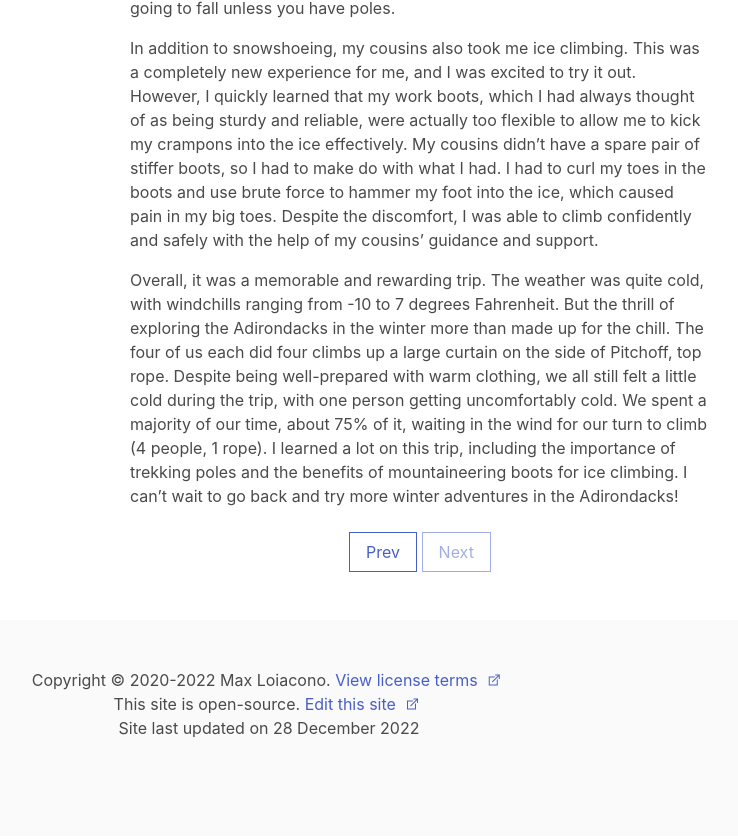
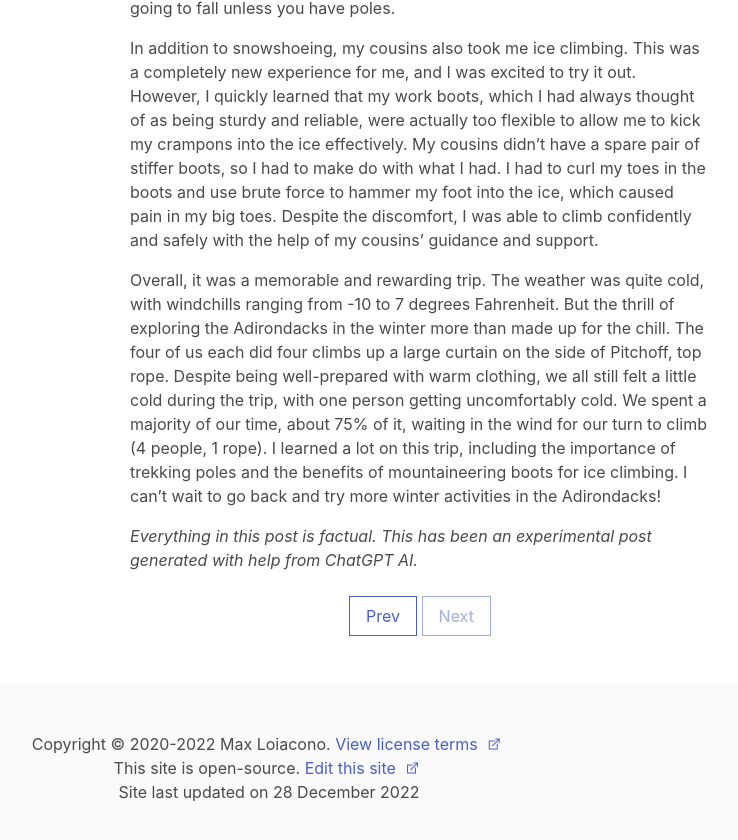
Before and after one commit to itsmaxymoo/itsmaxymoo.com, a Jekyll site: the page built from _posts/2022-12-26-adirondack-winter-trip.md, in a window 1280 px wide and 900 px high, scrolled down 812 px. Shown: the top 840 px of the window, without its empty margins (371-1109 px from the left). Built offline with Jekyll 4.4.1, drawn with Linux system fonts in a browser that asks for light colours.

Commit message:
adk trip post fina;

```diff
--- a/_posts/2022-12-26-adirondack-winter-trip.md
+++ b/_posts/2022-12-26-adirondack-winter-trip.md
@@ -11,4 +11,6 @@ If you begin to tip, you're going to fall unless you have poles.
 
 In addition to snowshoeing, my cousins also took me ice climbing. This was a completely new experience for me, and I was excited to try it out. However, I quickly learned that my work boots, which I had always thought of as being sturdy and reliable, were actually too flexible to allow me to kick my crampons into the ice effectively. My cousins didn't have a spare pair of stiffer boots, so I had to make do with what I had. I had to curl my toes in the boots and use brute force to hammer my foot into the ice, which caused pain in my big toes. Despite the discomfort, I was able to climb confidently and safely with the help of my cousins' guidance and support.
 
-Overall, it was a memorable and rewarding trip. The weather was quite cold, with windchills ranging from -10 to 7 degrees Fahrenheit. But the thrill of exploring the Adirondacks in the winter more than made up for the chill. The four of us each did four climbs up a large curtain on the side of Pitchoff, top rope. Despite being well-prepared with warm clothing, we all still felt a little cold during the trip, with one person getting uncomfortably cold. We spent a majority of our time, about 75% of it, waiting in the wind for our turn to climb (4 people, 1 rope). I learned a lot on this trip, including the importance of trekking poles and the benefits of mountaineering boots for ice climbing. I can't wait to go back and try more winter adventures in the Adirondacks!
+Overall, it was a memorable and rewarding trip. The weather was quite cold, with windchills ranging from -10 to 7 degrees Fahrenheit. But the thrill of exploring the Adirondacks in the winter more than made up for the chill. The four of us each did four climbs up a large curtain on the side of Pitchoff, top rope. Despite being well-prepared with warm clothing, we all still felt a little cold during the trip, with one person getting uncomfortably cold. We spent a majority of our time, about 75% of it, waiting in the wind for our turn to climb (4 people, 1 rope). I learned a lot on this trip, including the importance of trekking poles and the benefits of mountaineering boots for ice climbing. I can't wait to go back and try more winter activities in the Adirondacks!
+
+*Everything in this post is factual. This has been an experimental post generated with help from ChatGPT AI.*
```
